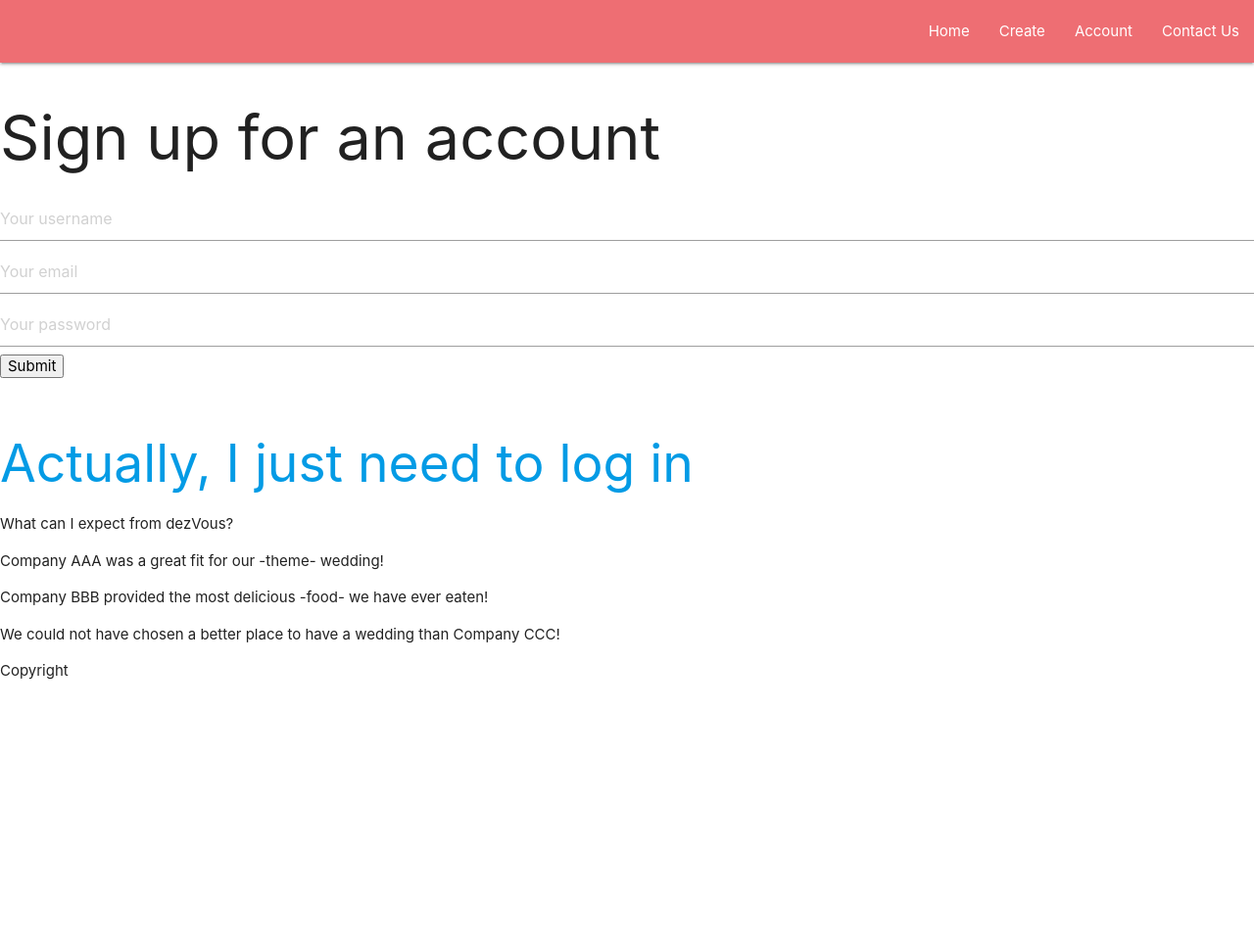
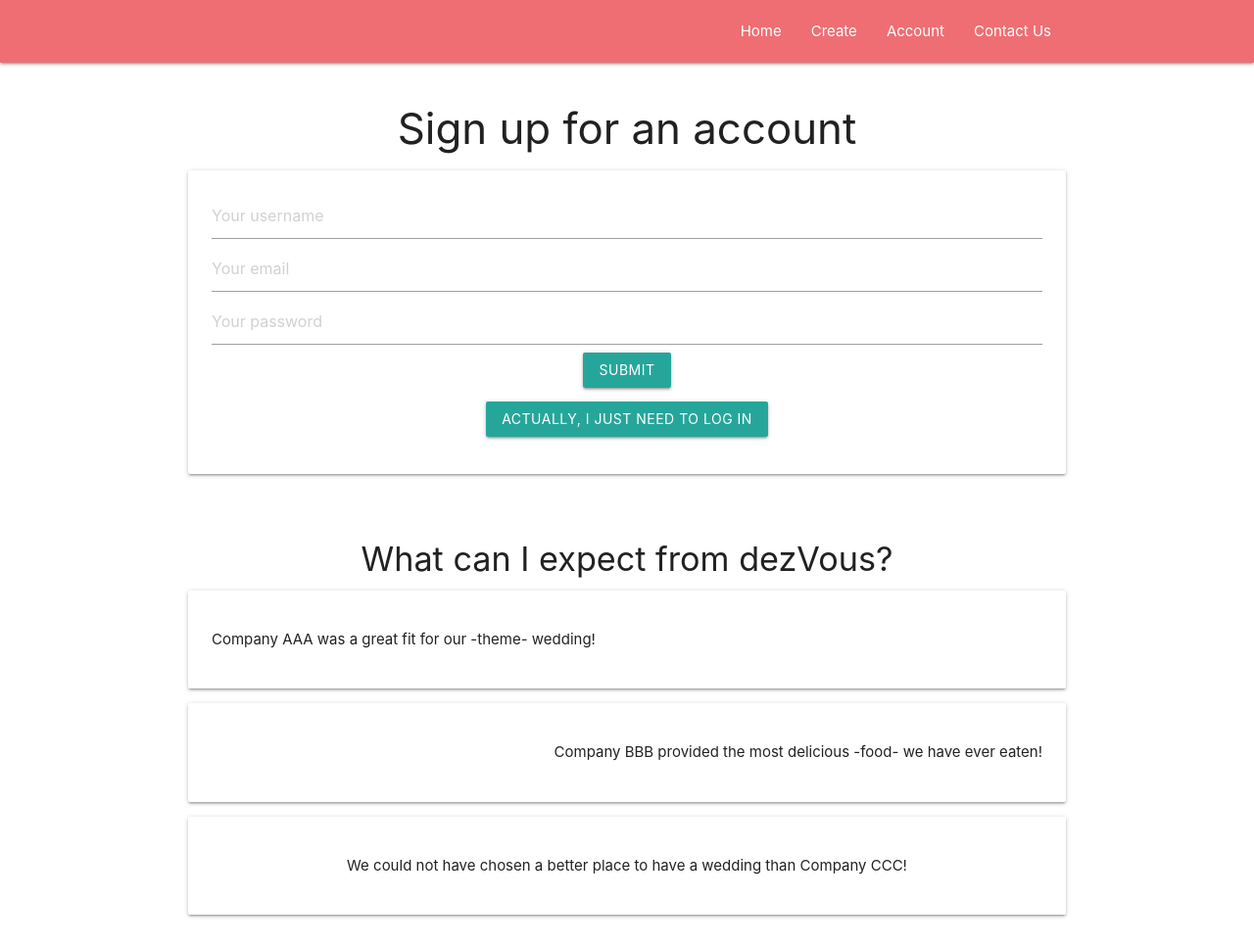
Before and after one commit to sameaton89/dezVous-app, a website: page public/indexTemp.html in a window 1280 px wide. Shown: the top 967 px of the page at 98% size. Before the commit the page ends 800 px from the top, so only its background shows below. Drawn offline with nearby package versions, Linux system fonts and the light colour scheme.

Commit message:
major css changes, also I hate css

```diff
--- a/public/indexTemp.html
+++ b/public/indexTemp.html
@@ -10,19 +10,18 @@
     <!-- add V logo to tab -->
     <meta name="viewport" content="width=device-width, initial-scale=1">
     <link rel="stylesheet" href="https://cdnjs.cloudflare.com/ajax/libs/materialize/1.0.0/css/materialize.min.css">
-    <meta name="viewport" content="width=device-width, initial-scale=1.0"/>
+    <meta name="viewport" content="width=device-width, initial-scale=1.0" />
 </head>
 
 <body id="background-image">
-    <div id="navbar banner" class="">
+    <nav id="navbar banner" class="" role="navigation">
         <!-- screen width, content centered on mobile, neutral bg? -->
 
-        <div id="logo">
-            <!-- dezVous logo, maybe 30% screen size, left aligned desktop centered mobile, clickable easter egg? -->
+        <div class="nav-wrapper container">
 
-        </div>
+            <a class="brand-logo" href="images/200.png"></a>
 
-        <nav id="navbar" class="">
+            <div id="navbar" class="">
                 <!-- active hover, neutral colour, centered on mobile, aligned right on desktop maybe 30% screen size for all four elements, animate tab changes?, no refresh on "page" change? -->
                 <!-- small text above navbar with username to show logged in status? binary: "username" or "Log In?", log in modal, username leads to account page? -->
 
@@ -36,55 +35,66 @@
                     <li id="contactUs" class=""><a href="contactus">Contact Us</a></li>
                     <!-- links to our portfolios? linkedIn pages? short "about us" segment? github repo for website? -->
                 </ul>
+            </div>
+        </div>
     </nav>
+
+    <div id="singupSender" class="section ">
+
+        <div class="container">
+
+            <h3 class="center-align">Sign up for an account</h3>
+            <div class="card-panel">
+                <form class="signup center-align">
+                    <input type="text" id="username-input" placeholder="Your username">
+                    <input type="email" id="email-input" placeholder="Your email">
+                    <input type="password" id="password-input" placeholder="Your password">
+                    <button type="submit" class="waves-effect waves-light btn">Submit</button>
+                    <br>
+                    <a href="/account">
+                        <p class="waves-effect waves-light btn center-align">Actually, I just need to log in</p>
+                    </a>
+                </form>
+            </div>
+        </div>
+    </div>
+
+    <div id="exampleHolder" class="section">
+
+        <div class="container">
+            <div id="WIP info bar">
+                <!-- "What can I expect from dezVous?" stylistic font -->
+                <h4 class="center-align">What can I expect from dezVous?</h4>
+
             </div>
 
             <div id="container">
+                <!-- example of possible results for wedding?, stick images in bg, stacking text blurbs with info on delivery, catering, location, hover over blurb for more in depth info, link to example company?, example satisfied user review for site? -->
 
-        <h1>Sign up for an account</h1>
-
-        <form class="signup">
-            <input type="text" id="username-input" placeholder="Your username">
-            <input type="email" id="email-input" placeholder="Your email">
-            <input type="password" id="password-input" placeholder="Your password">
-            <button type="submit">Submit</button>
-            <br><br>
-
-            <a href="/account">
-                <h2>Actually, I just need to log in</h2>
-            </a>
-        </form>
-
-        <div id="WIP info bar">
-            <!-- "What can I expect from dezVous?" stylistic font -->
-            <p>What can I expect from dezVous?</p>
+                <div id="blurbOne" class="card-panel hoverable">
+                    <!-- location info, align left, link? when hover over small burb, dynamic modal? dynamic animate second blurb scroll out? -->
+                    <p class="left-align s6 offset-s6">Company AAA was a great fit for our -theme- wedding!</p>
 
                 </div>
 
-        <div id="exampleResults">
-            <!-- example of possible results for wedding?, stick images in bg, stacking text blurbs with info on delivery, catering, location, hover over blurb for more in depth info, link to example company?, example satisfied user review for site? -->
-
-            <div id="blurbOne">
-                <!-- location info, align left, link? when hover over small burb, dynamic modal? dynamic animate second blurb scroll out? -->
-                <p>Company AAA was a great fit for our -theme- wedding!</p>
+                <div id="blurbTwo" class="card-panel hoverable">
+                    <!-- catering info, align right -->
+                    <p class="right-align">Company BBB provided the most delicious -food- we have ever eaten!</p>
 
                 </div>
 
-            <div id="blurbTwo">
-                <!-- catering info, align right -->
-                <p>Company BBB provided the most delicious -food- we have ever eaten!</p>
-
-            </div>
-
-            <div id="blurbThree">
+                <div id="blurbThree" class="card-panel hoverable">
                     <!-- delivery info, align center -->
-                <p>We could not have chosen a better place to have a wedding than Company CCC!</p>
+                    <p class="center-align">We could not have chosen a better place to have a wedding than Company CCC!</p>
 
                 </div>
             </div>
         </div>
+    </div>
 
-    <footer id="Copyright"><p>Copyright</p></footer>
+    <footer id="Copyright">
+        <p class="center-align">Copyright</p>
+    </footer>
 
     <script src="https://code.jquery.com/jquery-3.3.1.min.js" integrity="sha256-FgpCb/KJQlLNfOu91ta32o/NMZxltwRo8QtmkMRdAu8="
         crossorigin="anonymous"></script>
```
Also changed, not shown: public/images/200.png (added). Lines whose indentation alone changed are shown as unchanged.
